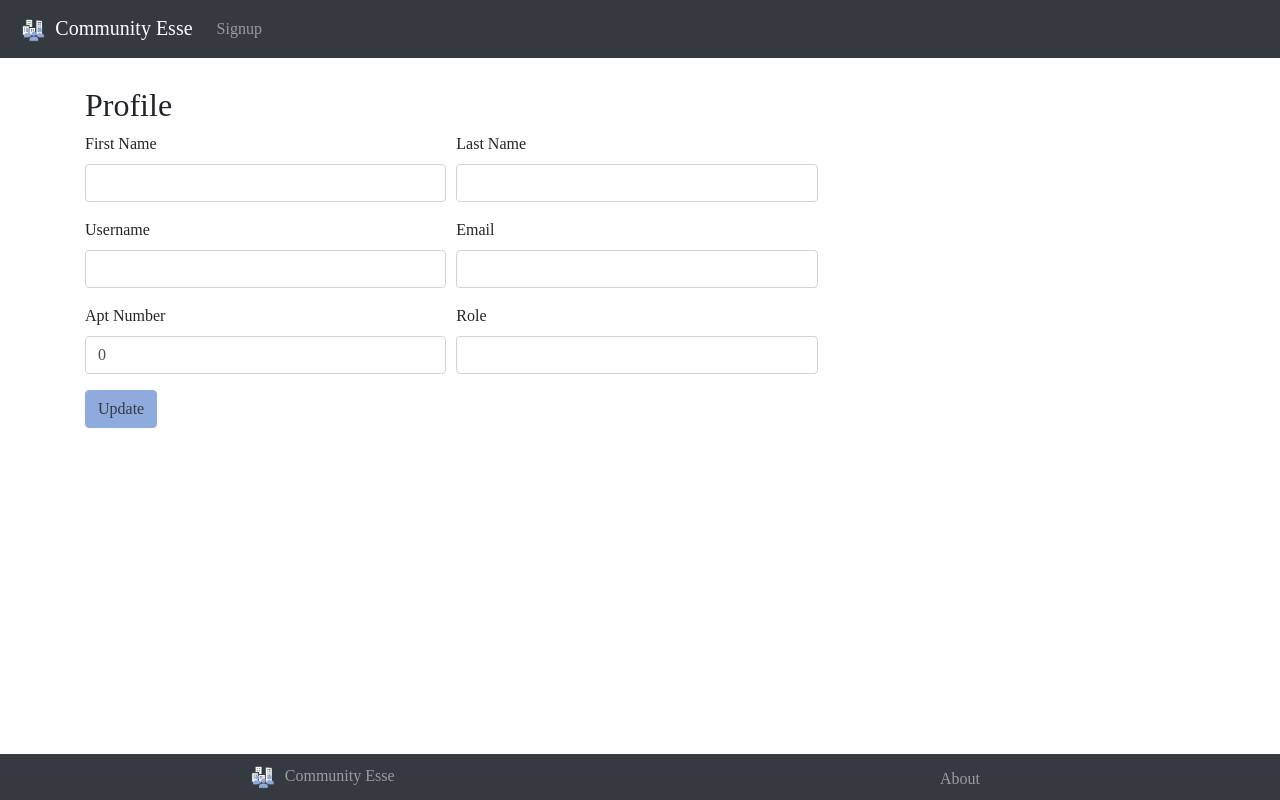
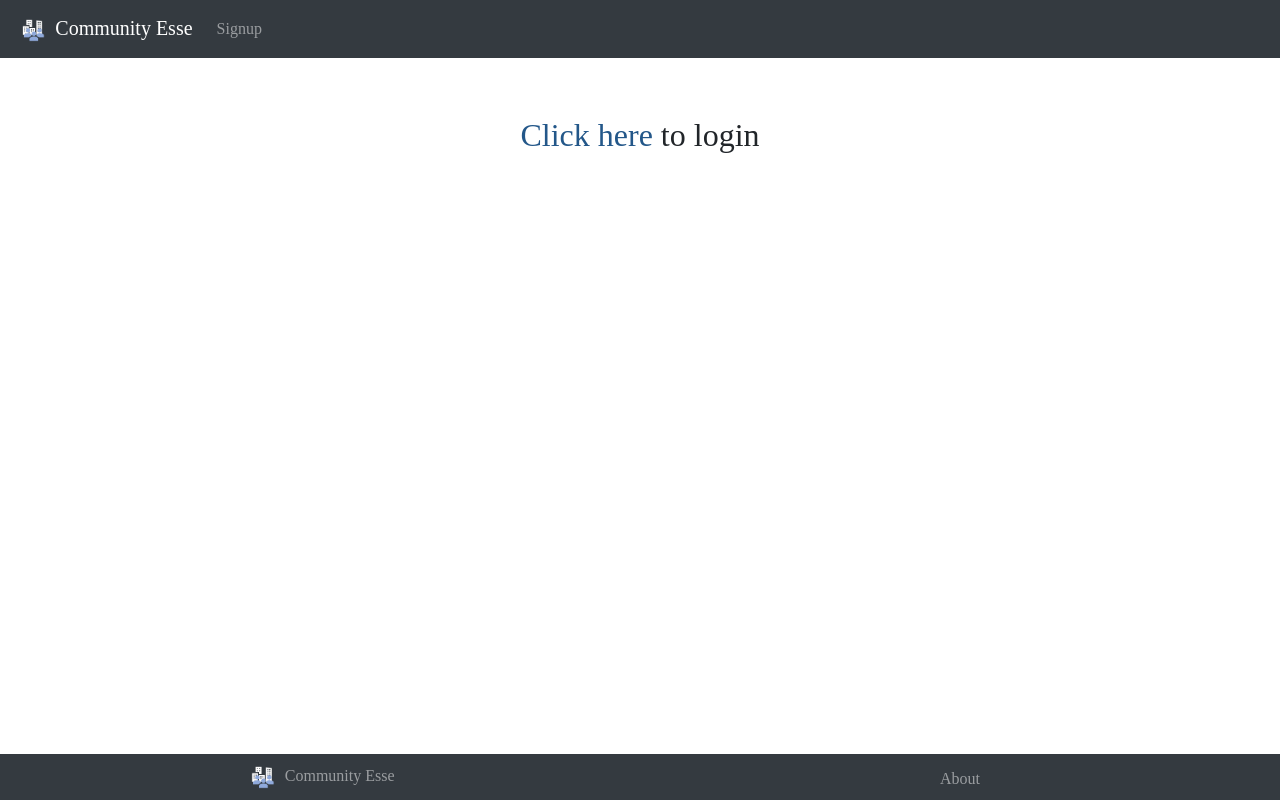
Before and after one commit to MarciaAdler/CommunityEsse, a React (Create React App) app in the folder client/: page /profile in a window 1280 px wide. Built offline with nearby package versions, Linux system fonts and the light colour scheme; a web font is replaced by a local one.

Commit message:
added functionality to only view pages if logged in

```diff
--- a/client/src/App.sass
+++ b/client/src/App.sass
@@ -47,6 +47,12 @@ a
     height: 30px
     width: auto
     margin-right: 5px
+.loggedout
+  &--container
+    margin-top: 50px
+  &--title
+    text-align: center
+
 .homepage
   &--col
     margin-top: 20px
--- a/client/src/Pages/Announcements.js
+++ b/client/src/Pages/Announcements.js
@@ -1,6 +1,7 @@
 import React from "react";
 import ViewAnnouncements from "../components/ViewAnnouncements";
 import PostAnnouncement from "../components/PostAnnouncement";
+import LoggedOut from "../components/LoggedOut";
 import { Container } from "react-bootstrap";
 import { useStoreContext } from "../utils/GlobalState";
 
@@ -8,8 +9,13 @@ export default function Announcements() {
   const [state, dispatch] = useStoreContext();
   return (
     <Container className="announcements--container">
-      <ViewAnnouncements />
-      {state.currentUser.role === "Admin" ? <PostAnnouncement /> : ""}
+      {state.loggedIn === true ? <ViewAnnouncements /> : <LoggedOut />}
+
+      {state.currentUser.role === "Admin" && state.loggedIn === true ? (
+        <PostAnnouncement />
+      ) : (
+        ""
+      )}
     </Container>
   );
 }
--- a/client/src/Pages/BulletinBoard.js
+++ b/client/src/Pages/BulletinBoard.js
@@ -1,6 +1,7 @@
 import React from "react";
 import ViewBulletinBoard from "../components/ViewBulletinBoard";
 import PostBulletinBoard from "../components/PostBulletinBoard";
+import LoggedOut from "../components/LoggedOut";
 import { useStoreContext } from "../utils/GlobalState";
 import { Container } from "react-bootstrap";
 export default function BulletinBoard() {
@@ -8,8 +9,12 @@ export default function BulletinBoard() {
 
   return (
     <Container className="bulletin--container">
-      <ViewBulletinBoard />
-      {state.currentUser.role === "User" ? <PostBulletinBoard /> : ""}
+      {state.loggedIn === true ? <ViewBulletinBoard /> : <LoggedOut />}
+      {state.currentUser.role === "User" && state.loggedIn === true ? (
+        <PostBulletinBoard />
+      ) : (
+        ""
+      )}
     </Container>
   );
 }
--- a/client/src/Pages/Contacts.js
+++ b/client/src/Pages/Contacts.js
@@ -2,6 +2,7 @@ import React, { useEffect } from "react";
 import { Container, Card, Col, Row } from "react-bootstrap";
 import { useStoreContext } from "../utils/GlobalState";
 import ContactCard from "../components/ContactCard";
+import LoggedOut from "../components/LoggedOut";
 import { SET_NOTIFICATIONS, SET_USERS } from "../utils/actions";
 import API from "../utils/API";
 
@@ -10,7 +11,7 @@ export default function Contacts() {
 
   return (
     <Container className="contacts--container">
-      <ContactCard />
+      {state.loggedIn === true ? <ContactCard /> : <LoggedOut />}
     </Container>
   );
 }
--- a/client/src/Pages/Home.js
+++ b/client/src/Pages/Home.js
@@ -3,6 +3,7 @@ import Header from "../components/Header";
 import SideNav from "../components/SideNav";
 import ViewAnnouncements from "../components/ViewAnnouncements";
 import ViewBulletinBoard from "../components/ViewBulletinBoard";
+import LoggedOut from "../components/LoggedOut";
 import { Row, Col, Container, ListGroup } from "react-bootstrap";
 import {
   SET_ANNOUNCEMENTS,
@@ -52,6 +53,7 @@ export default function Home() {
   }
   return (
     <div>
+      {state.loggedIn === true ? (
         <Container className="homepage--container">
           <div>
             <div className="homepage--col">
@@ -131,6 +133,9 @@ export default function Home() {
             </div>
           </div>
         </Container>
+      ) : (
+        <LoggedOut />
+      )}
     </div>
   );
 }
--- a/client/src/Pages/Messages.js
+++ b/client/src/Pages/Messages.js
@@ -3,12 +3,13 @@ import { Container } from "react-bootstrap";
 import { useStoreContext } from "../utils/GlobalState";
 import ViewMessages from "../components/ViewMessages";
 import PostMessages from "../components/PostMessages";
+import LoggedOut from "../components/LoggedOut";
 
 export default function Messages() {
   const [state, dispatch] = useStoreContext();
   return (
     <Container className="messages--container">
-      <ViewMessages />
+      {state.loggedIn === true ? <ViewMessages /> : <LoggedOut />}
     </Container>
   );
 }
--- a/client/src/Pages/Notifications.js
+++ b/client/src/Pages/Notifications.js
@@ -2,19 +2,39 @@ import React from "react";
 import ViewNotifications from "../components/ViewNotifications";
 import PostNotification from "../components/PostNotification";
 import ViewMyNotifications from "../components/ViewMyNotifications";
+import LoggedOut from "../components/LoggedOut";
 import { Container } from "react-bootstrap";
 import { useStoreContext } from "../utils/GlobalState";
 
 export default function Notifications() {
   const [state, dispatch] = useStoreContext();
   return (
-    <Container className="notifications--container">
-      {state.currentUser.role !== "User" ? (
-        <ViewNotifications />
+    <div>
+      <Container className="notifications--container">
+        {state.currentUser.role !== "User" && state.loggedIn === true ? (
+          <ViewNotifications />
+        ) : (
+          " "
+        )}
+        {state.currentUser.role === "User" && state.loggedIn === true ? (
+          <ViewMyNotifications />
+        ) : (
+          ""
+        )}
+
+        {state.currentUser.role === "Front Desk" && state.loggedIn === true ? (
+          <PostNotification />
+        ) : (
+          ""
+        )}
+      </Container>
+      {state.loggedIn === false ? (
+        <Container>
+          <LoggedOut />
+        </Container>
       ) : (
-        <ViewMyNotifications />
+        ""
       )}
-      {state.currentUser.role === "Front Desk" ? <PostNotification /> : ""}
-    </Container>
+    </div>
   );
 }
--- a/client/src/Pages/Profile.js
+++ b/client/src/Pages/Profile.js
@@ -1,13 +1,23 @@
 import React from "react";
 import { Container } from "react-bootstrap";
 import ProfileForm from "../components/ProfileForm";
+import LoggedOut from "../components/LoggedOut";
+import { useStoreContext } from "../utils/GlobalState";
+
 export default function Profile() {
+  const [state, dispatch] = useStoreContext();
   return (
     <div>
-      <Container className="profile--container">
-        <h2>Profile</h2>
-        <ProfileForm />
-      </Container>
+      {state.loggedIn === true ? (
+        <Container className="profile--container">
+          <h2>Profile</h2>
+          <ProfileForm />
+        </Container>
+      ) : (
+        <Container>
+          <LoggedOut />
+        </Container>
+      )}
     </div>
   );
 }
--- /dev/null
+++ b/client/src/components/LoggedOut.js
@@ -0,0 +1,17 @@
+import React from "react";
+import { Container } from "react-bootstrap";
+
+import { useStoreContext } from "../utils/GlobalState";
+
+export default function Profile() {
+  const [state, dispatch] = useStoreContext();
+  return (
+    <div>
+      <div className="loggedout--container">
+        <h2 className="loggedout--title">
+          <a href="/">Click here</a> to login
+        </h2>
+      </div>
+    </div>
+  );
+}
```
Lines whose indentation alone changed are shown as unchanged.
